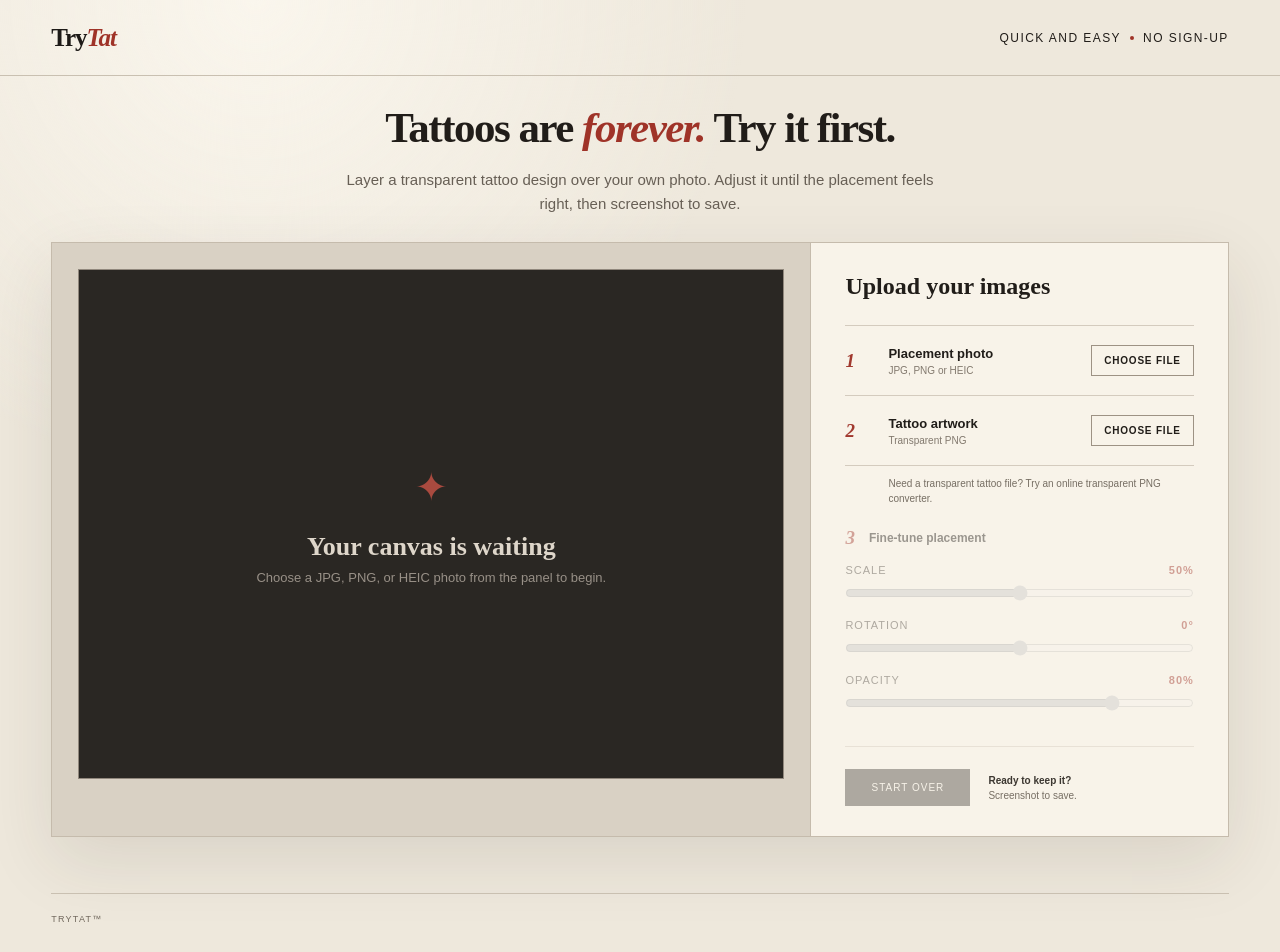
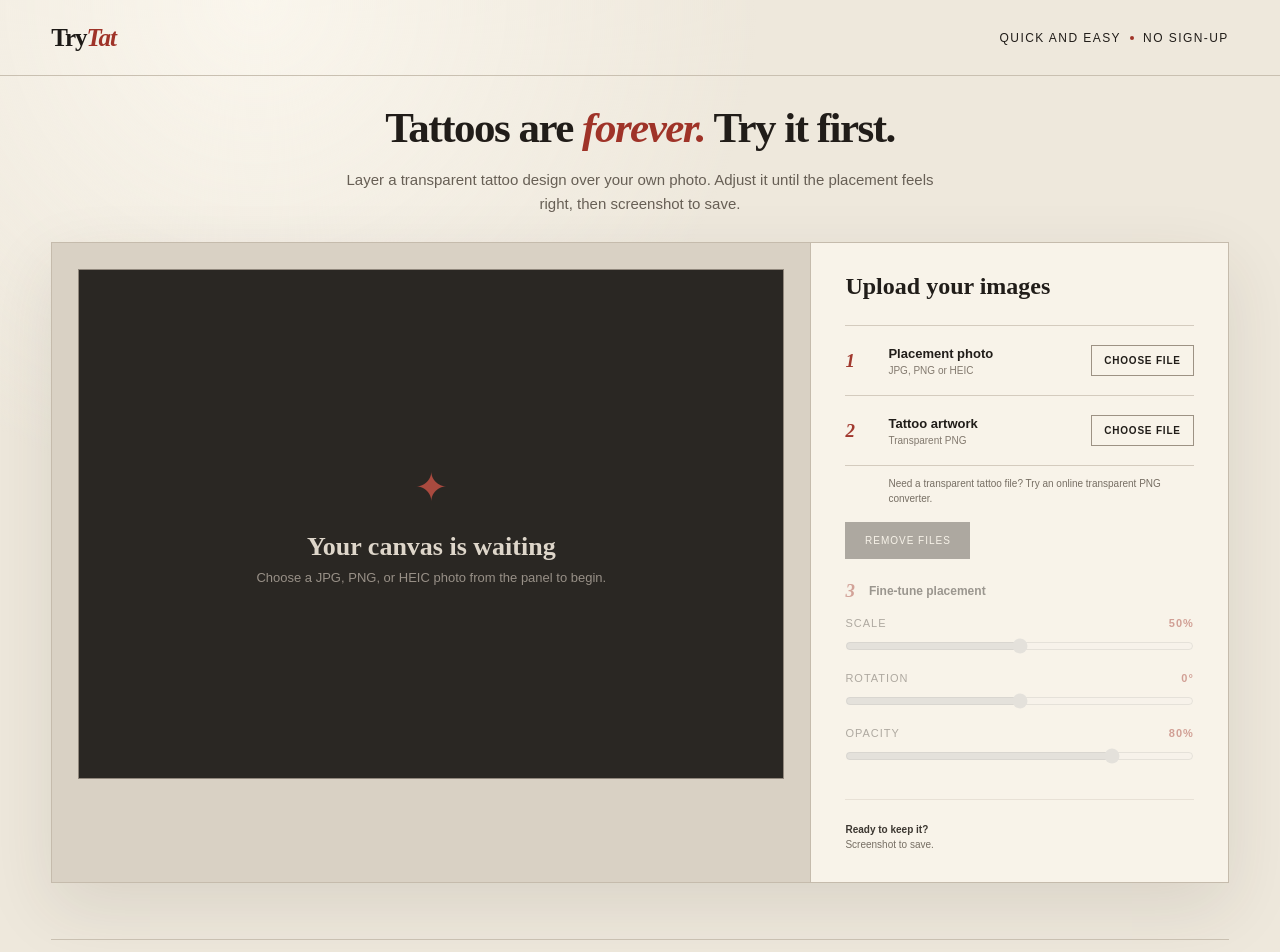
Before and after one commit to m7tapia/try-tat, a React (Vite) app: page / in a window 1280 px wide. Shown: the top 952 px of the page. Built offline with nearby package versions, Linux system fonts and the light colour scheme.

Commit message:
Clarify uploaded file removal action

```diff
--- a/src/components/ControlPanel.tsx
+++ b/src/components/ControlPanel.tsx
@@ -67,6 +67,15 @@ export function ControlPanel({
         {error && (
           <p className="error" role="alert">{error}</p>
         )}
+
+        <button
+          className="reset upload-reset"
+          type="button"
+          onClick={onStartOver}
+          disabled={!photo && !tattoo}
+        >
+          Remove files
+        </button>
       </div>
 
       <fieldset disabled={!ready} className="adjustments">
@@ -98,14 +107,6 @@ export function ControlPanel({
       </fieldset>
 
       <div className="actions">
-        <button
-          className="reset"
-          type="button"
-          onClick={onStartOver}
-          disabled={!photo && !tattoo}
-        >
-          Start over
-        </button>
         <p>
           <strong>Ready to keep it?</strong>
           Screenshot to save.
--- a/src/styles.css
+++ b/src/styles.css
@@ -422,10 +422,7 @@ input[type="range"] {
 }
 
 .actions {
-  display: grid;
-  grid-template-columns: 125px 1fr;
-  align-items: center;
-  gap: 18px;
+  display: block;
   padding-top: 22px;
 }
 
@@ -443,6 +440,11 @@ input[type="range"] {
 .reset:disabled {
   opacity: 0.35;
   cursor: not-allowed;
+}
+
+.upload-reset {
+  min-width: 125px;
+  margin-top: 16px;
 }
 
 .actions p {
@@ -684,8 +686,7 @@ footer {
   }
 
   .actions {
-    grid-template-columns: 125px 1fr;
-    gap: 16px;
+    display: block;
   }
 
   .reset {
```
